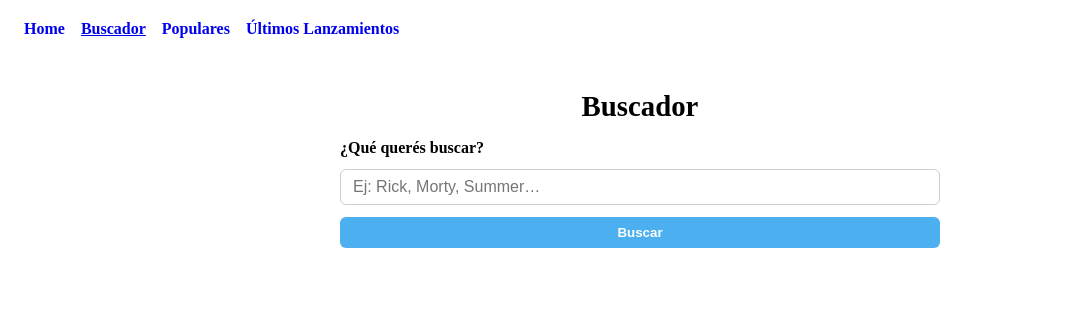
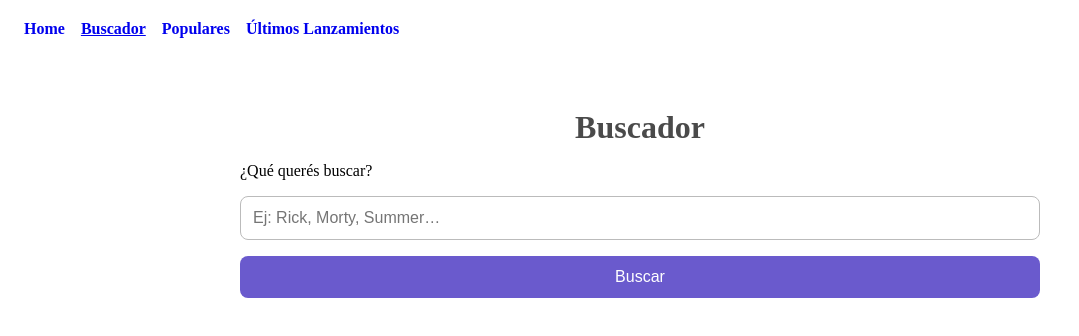
Before and after one commit to StefiAcevedo/tp-react-stefi-acevedo, a React (Vite) app: page /buscador in a window 1280 px wide. Shown: the top 336 px of the page, without its empty margins (0-1079 px from the left). Built offline with nearby package versions, Linux system fonts and the light colour scheme.

Commit message:
feat: ajuste en grilla + estilos

```diff
--- /dev/null
+++ b/src/components/Card.scss
@@ -0,0 +1,31 @@
+.card {
+    border: 1px solid #ddd;
+    border-radius: 8px;
+    padding: 0.5rem;
+    text-align: center;
+    background: #fafafa;
+    cursor: pointer;
+    transition: transform 0.2s ease, box-shadow 0.2s ease;
+
+    /* clave: que la card ocupe la celda completa pero con un tope */
+    width: 100%;
+    max-width: 200px;
+
+    img {
+      width: 100%;
+      height: auto;
+      border-radius: 8px;
+      display: block;
+    }
+
+    h3 {
+      font-size: 1rem;
+      margin-top: 0.5rem;
+      color: #333;
+    }
+
+    &:hover {
+      transform: translateY(-3px);
+      box-shadow: 0 4px 12px rgba(0,0,0,0.15);
+    }
+  }
--- a/src/pages/Buscador.jsx
+++ b/src/pages/Buscador.jsx
@@ -1,6 +1,6 @@
 import { useState } from "react";
-import Card from "./Card.jsx";
-import "./Buscador.scss";
+import Card from "./Card.jsx";        // si Card.jsx está en /pages
+import "./Buscador.scss";             // asegura importar los estilos
 
 export default function Buscador() {
   const [query, setQuery] = useState("");
@@ -48,13 +48,16 @@ export default function Buscador() {
         <button type="submit">Buscar</button>
       </form>
 
-      <div className="resultados">
-        {loading && <p>Cargando...</p>}
-        {error && !loading && <p>{error}</p>}
-        {!loading && !error && results.length > 0 &&
-          results.map((item) => <Card key={item.id} personaje={item} />)
-        }
-      </div>
+      {loading && <p>Cargando...</p>}
+      {error && !loading && <p>{error}</p>}
+
+      {!loading && !error && results.length > 0 && (
+        <div className="results">
+          {results.map((item) => (
+            <Card key={item.id} personaje={item} />
+          ))}
+        </div>
+      )}
     </section>
   );
 }
--- a/src/pages/Buscador.scss
+++ b/src/pages/Buscador.scss
@@ -1,49 +1,53 @@
 .buscador {
-    padding: 1rem;
-    max-width: 600px;
+    padding: 2rem;
+    max-width: 800px;
     margin: 0 auto;
 
     h1 {
-      font-size: 1.8rem;
       margin-bottom: 1rem;
       text-align: center;
+      font-size: 2rem;
+      color: #4a4a4a;
     }
 
     form {
       display: grid;
-      gap: 0.75rem;
-    }
-
-    label {
-      font-weight: 600;
-    }
+      gap: 1rem;
+      margin-bottom: 2rem;
 
       input {
-      padding: 0.5rem 0.75rem;
-      border: 1px solid #ccc;
-      border-radius: 6px;
+        padding: 0.75rem;
         font-size: 1rem;
+        border: 1px solid #bbb;
+        border-radius: 8px;
+
+        &:focus {
+          outline: none;
+          border-color: #6a5acd;
+          box-shadow: 0 0 4px #6a5acd50;
+        }
       }
 
       button {
-      padding: 0.5rem 1rem;
+        padding: 0.75rem;
+        font-size: 1rem;
         border: none;
-      background: #4cafef;
+        border-radius: 8px;
+        background: #6a5acd;
         color: white;
-      font-weight: bold;
-      border-radius: 6px;
         cursor: pointer;
-      transition: background 0.3s ease;
+        transition: background 0.2s;
 
         &:hover {
-        background: #1b82d2;
+          background: #5a4bcf;
+        }
       }
     }
 
-    .resultados {
-      margin-top: 1.5rem;
+    .results {
         display: grid;
-      grid-template-columns: repeat(auto-fill, minmax(150px, 1fr));
         gap: 1rem;
+        grid-template-columns: repeat(auto-fit, minmax(180px, 1fr));
+        justify-items: center; /* centra cada card dentro de su espacio */
       }
   }
--- a/src/pages/Card.jsx
+++ b/src/pages/Card.jsx
@@ -1,20 +1,20 @@
+import { useNavigate } from "react-router-dom";
+// trae el SCSS desde components porque el archivo .scss lo puse en diferentes carpetas
+import "../components/Card.scss";
+
 export default function Card({ personaje }) {
-    console.log("[DEBUG] Render Card ->", personaje?.name);
+  const navigate = useNavigate();
+  const go = () => navigate(`/detalle/${personaje.id}`);
+
   return (
     <article
-        style={{
-          border: "1px solid #ddd",
-          borderRadius: "8px",
-          padding: "0.5rem",
-          textAlign: "center",
-          background: "#fafafa",
-        }}
+      className="card"
+      onClick={go}
+      role="button"
+      tabIndex={0}
+      onKeyDown={(e) => e.key === "Enter" && go()}
     >
-        <img
-          src={personaje.image}
-          alt={personaje.name}
-          style={{ width: "100%", borderRadius: "8px" }}
-        />
+      <img src={personaje.image} alt={personaje.name} loading="lazy" />
       <h3>{personaje.name}</h3>
     </article>
   );
```
Lines whose indentation alone changed are shown as unchanged.
